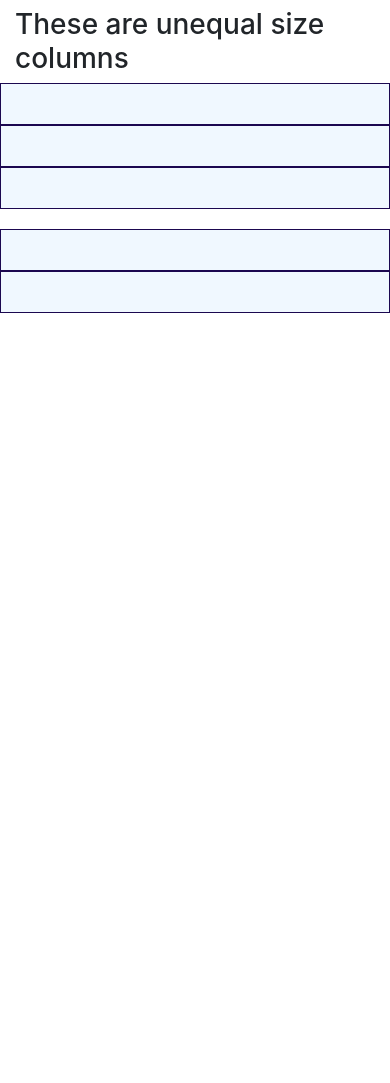
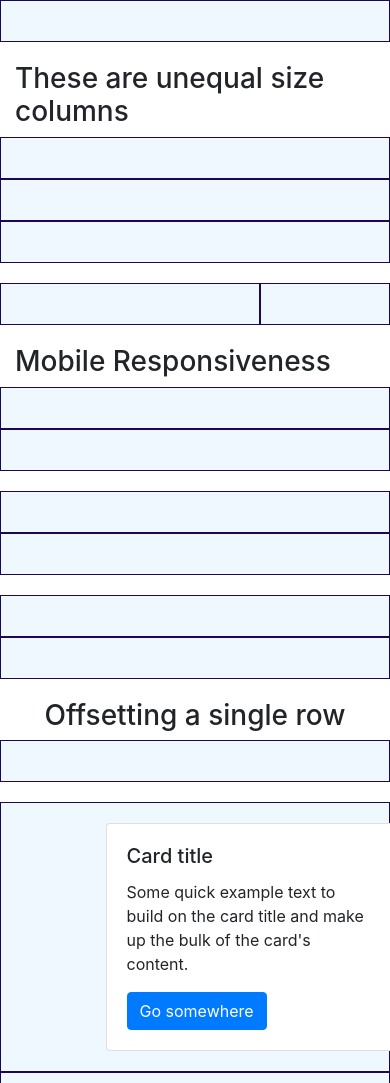
Before and after one commit to jimit1/bootstrap-grid, a plain HTML site: page index.html in a window 390 px wide. Shown: the part 917-2000 px from the top of the page. Before the commit the page ends 1250 px from the top, so only its background shows below. Drawn offline with nearby package versions, Linux system fonts and the light colour scheme.

Commit message:
understanding offsets and mobile responsiveness

```diff
--- a/index.html
+++ b/index.html
@@ -27,6 +27,7 @@
         This is going to make me gridding master.
       </p>
       <h3>There are 5 tiers to Boostraps gridding</h3>
+      <h3>3 equal sized columns</h3>
 
       <!-- This breaks it down into 12 columns which you can break it down into smaller sections using col numbers -->
       <div class="row">
@@ -73,8 +74,56 @@
       </div>
       <!-- This breaks it down into 2 uneven columns of 2:1 ratio -->
       <div class="row">
-        <div class="col-md-8"></div>
-        <div class="col-md-4"></div>
+        <div class="col-8"></div>
+        <div class="col-4"></div>
+      </div>
+      <h3>Mobile Responsiveness</h3>
+      <div class="row">
+        <!-- Default width is 100% and 50% in any screens below medium screen -->
+        <div class="col-md-6"></div>
+        <div class="col-md-6"></div>
+      </div>
+
+      <div class="row">
+        <div class="col-sm-6 col-md-8"></div>
+        <div class="col-sm-6 col-md-4"></div>
+      </div>
+      <!-- On a small screen it takes 12/12 spaces but 6/12 on medium screen and 8/12 in large -->
+      <div class="row">
+        <div class="col-sm-12 col-md-6 col-lg-8"></div>
+        <div class="col-sm-12 col-md-6 col-lg-4"></div>
+      </div>
+      <!-- Offsetting -->
+      <h3 class="text-center">Offsetting a single row</h3>
+      <div class="row">
+        <div class="col-sm-8 offset-sm-2"></div>
+      </div>
+
+      <div class="row">
+        <div class="col-sm-6">
+          <div class="card offset-3" style="width: 18rem;">
+            <div class="card-body">
+              <h5 class="card-title">Card title</h5>
+              <p class="card-text">
+                Some quick example text to build on the card title and make up
+                the bulk of the card's content.
+              </p>
+              <a href="#" class="btn btn-primary">Go somewhere</a>
+            </div>
+          </div>
+        </div>
+        <div class="col-sm-6">
+          <div class="card offset-3" style="width: 18rem;">
+            <div class="card-body">
+              <h5 class="card-title">Card title</h5>
+              <p class="card-text">
+                Some quick example text to build on the card title and make up
+                the bulk of the card's content.
+              </p>
+              <a href="#" class="btn btn-primary">Go somewhere</a>
+            </div>
+          </div>
+        </div>
       </div>
     </div>
 
```
